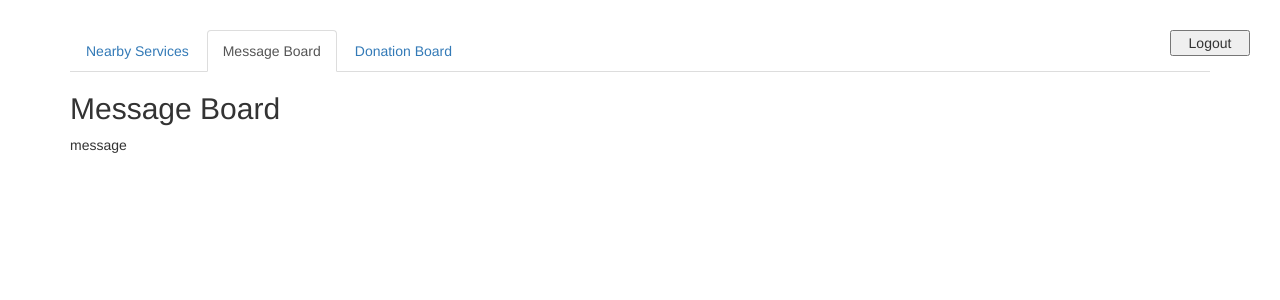
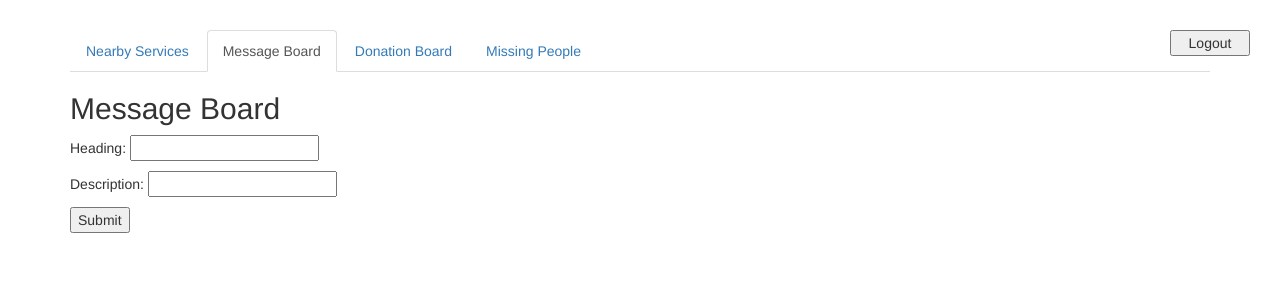
Before and after one commit to akilarif/rizeni-katastrof, a Django app: template catastrophe/disasterApp/templates/disasterApp/user_page.html in a window 1280 px wide, after a click on "Message Board". Shown: the top 300 px of the page. Run offline with Django 3.2, Linux system fonts and the light colour scheme; a user stored in the database is signed in; tables that the repository leaves empty hold one stand-in row (values such as "Sample post"); the template is opened without the code that fills it: most values are stand-ins (such as "Sample title", 1, 10 or a date in 2020); some libraries are stand-ins or nearby versions.

Commit message:
Create forms for message board, donation board and missing persons

```diff
--- a/catastrophe/disasterApp/templates/disasterApp/user_page.html
+++ b/catastrophe/disasterApp/templates/disasterApp/user_page.html
@@ -18,7 +18,7 @@
 
         <form action="/logout/" method="POST">
             {% csrf_token %}
-            <button type = submit id="button_logout">Logout</button>
+            <button type="submit" id="button_logout">Logout</button>
         </form>
 
         <div class="container">
@@ -26,6 +26,7 @@
             <li class="active"><a href="#nearby_services">Nearby Services</a></li>
             <li><a href="#message_board">Message Board</a></li>
             <li><a href="#donation_board">Donation Board</a></li>
+            <li><a href="#missing_people">Missing People</a></li>
           </ul>
 
           <div class="tab-content">
@@ -64,11 +65,37 @@
             </div>
             <div id="message_board" class="tab-pane fade">
               <h2>Message Board</h2>
-              <p>message</p>
+              <form method="POST">
+                {% csrf_token %}
+                <p>Heading: <input type="text" name="heading"></p>
+                <p>Description: <input type="text" name="description"></p>
+                <button type="submit">Submit</button>
+              </form>
             </div>
             <div id="donation_board" class="tab-pane fade">
               <h2>Donation Board</h2>
-              <p>donation</p>
+              <form method="POST">
+                {% csrf_token %}
+                <p>Items/Services: <input type="text" name="items_services"></p>
+                <p>Location: <input type="text" name="location"></p>
+                <p>Description: <input type="text" name="description"></p>
+                <button type="submit">Submit</button>
+              </form>
+            </div>
+            <div id="missing_people" class="tab-pane fade">
+              <h2>Missing People</h2>
+              <form method="POST">
+                {% csrf_token %}
+                <p>Name: <input type="text" name="name"></p>
+                <p>Age: <input type="number" name="age"></p>
+                <p>Gender:
+                  <input type="radio" name="gender" value="male" checked> Male
+                  <input type="radio" name="gender" value="female"> Female
+                  <input type="radio" name="gender" value="other"> Other
+                </p>
+                <p>Description: <input type="text" name="description"></p>
+                <button type="submit">Submit</button>
+              </form>
             </div>
           </div>
         </div>
```
